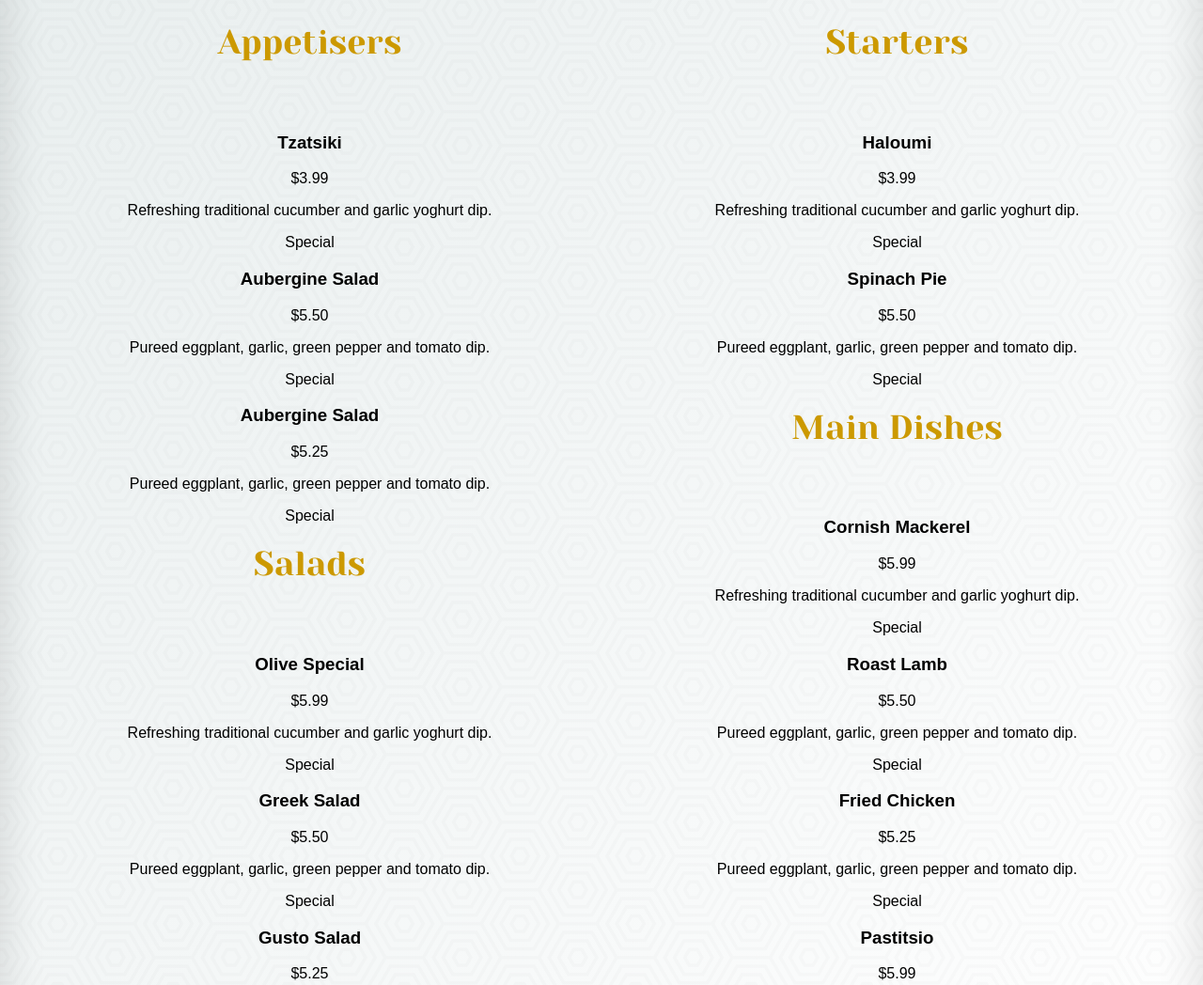
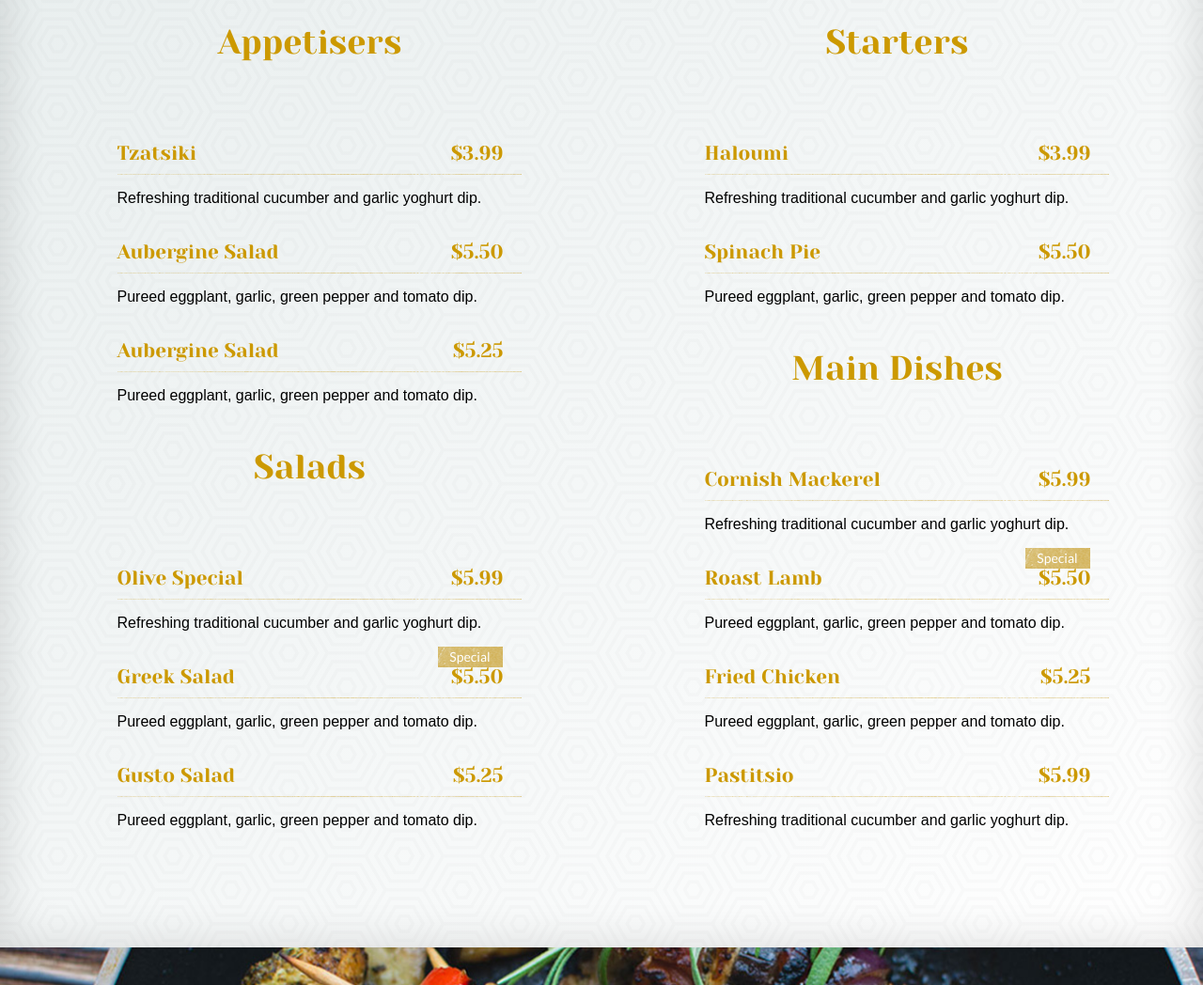
Before and after one commit to GeorgeGUS/lambda, a plain HTML site: page index.html in a window 1280 px wide. Shown: the part 2349-3397 px from the top of the page at 94% size. Drawn offline with nearby package versions, Linux system fonts and the light colour scheme; a web font is replaced by a local one.

Commit message:
Decoration menu items

```diff
--- a/scss/main.scss
+++ b/scss/main.scss
@@ -241,6 +241,45 @@ a {
 	-moz-box-shadow: inset 0 0 50px rgba(0, 0, 0, 0.14);
 	box-shadow: inset 0 0 50px rgba(0, 0, 0, 0.14);
 	@include half-width;
+	.menu-item{
+		text-align: left;
+		position: relative;
+		border: 10px solid transparent;// в этом месте надо подумать над бордером
+		.menu-item-title {
+			margin: 0;
+			@include inl-block();
+			@include font($yeseva, 21px, normal, 400, $gold);
+			line-height: 24px;
+			}
+		.menu-item-price {
+			position: absolute;
+			right: 3px;
+			@extend .menu-item-title;
+			}
+		.menu-item-divider {
+			margin-top: 10px;
+			width: 430px;
+			height: 1px;
+			background-image: url("../img/menu-item-divider.png");
+			}
+		&.special {
+			.special-flag {
+				width: 69px;
+				height: 22px;
+				display: block;
+				position: absolute;
+				top: -20px;
+				right: 0;
+				@include font($lato, 14px, normal, 400, white);
+				text-align: center;
+				line-height: 22px;
+				background-image: url("../img/menu-item-flag-bg.png");
+				}
+			}
+		}
+	.special-flag {
+		display: none;
+		}
 	}
 
 
```
Also changed, not shown: css/main.css, css/main.min.css.
